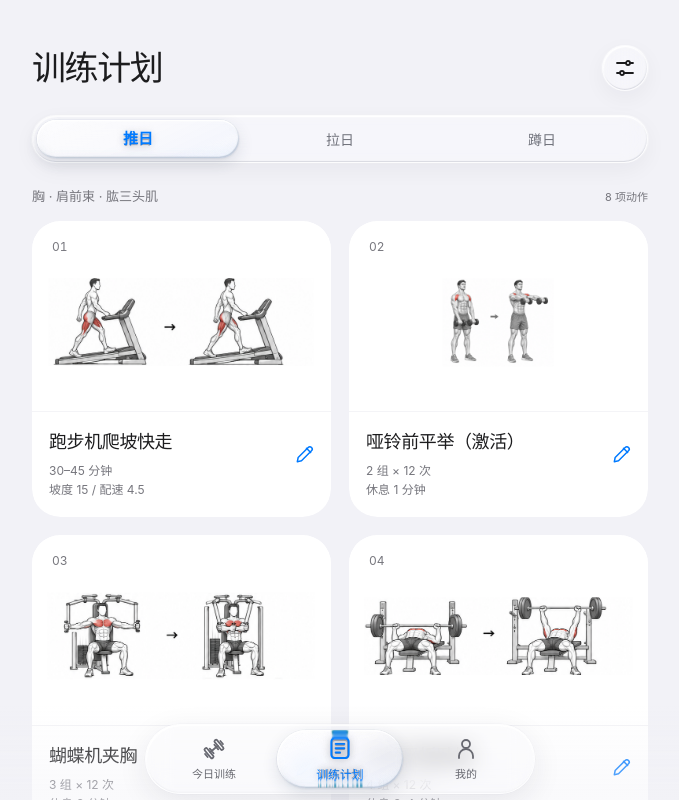
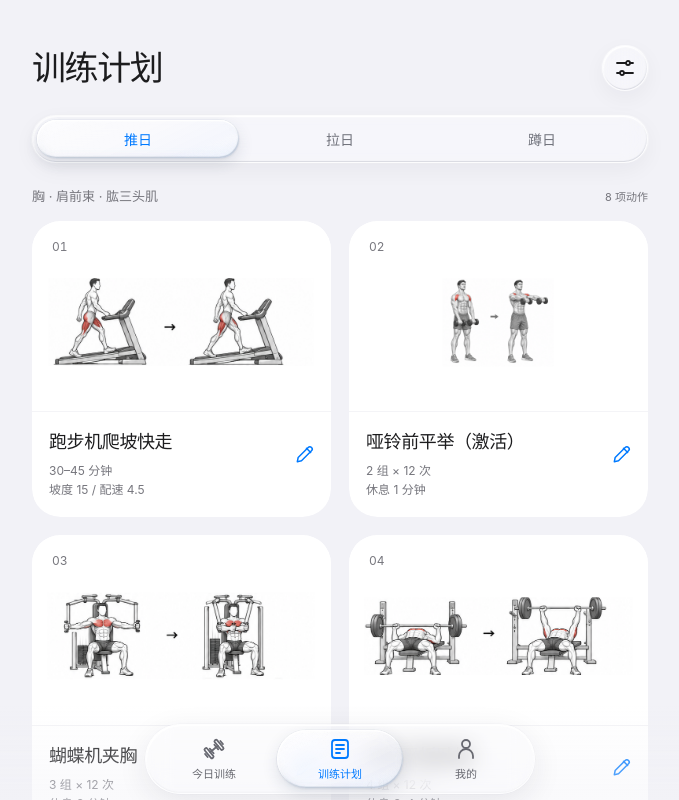
Before and after one commit to done1314/xunlian-fitness, a plain HTML site: page cards/index.html in a window 1280 px wide. Both pictures are taken after a click on the element "主导航". Shown: the top 800 px of the page, without its empty margins (300-979 px from the left). Drawn offline with Linux system fonts and the light colour scheme.

Commit message:
Show crisp original labels at rest and limit refraction to motion

```diff
--- a/cards/nav-gpu.js
+++ b/cards/nav-gpu.js
@@ -7,9 +7,15 @@ precision mediump float;
 uniform sampler2D u_ink;
 uniform vec2 u_size;
 uniform vec4 u_lens;
+uniform vec3 u_track;
+uniform float u_zoom;
 uniform float u_bend;
 varying vec2 v_uv;
-vec4 ink(vec2 p){return texture2D(u_ink,(p+32.0)/u_size);}
+vec4 ink(vec2 p){
+  float cell=clamp(floor((p.x-u_track.x)/u_track.y),0.0,2.0);
+  vec2 origin=vec2(u_track.x+(cell+0.5)*u_track.y,u_track.z);
+  return texture2D(u_ink,((p-origin)/u_zoom+origin+32.0)/u_size);
+}
 void main(){
   vec2 p=vec2(v_uv.x,1.0-v_uv.y)*u_size-32.0;
   vec2 local=p-u_lens.xy,halfSize=u_lens.zw;
@@ -21,7 +27,7 @@ void main(){
   if(coverage<=0.0)discard;
   vec2 normal=length(outside)>0.01?normalize(outside)*sign(local):
     (q.x>q.y?vec2(sign(local.x),0.0):vec2(0.0,sign(local.y)));
-  float rim=(1.0-smoothstep(0.0,12.0,max(0.0,-d)))*step(0.01,u_bend);
+  float rim=(1.0-smoothstep(0.0,12.0,max(0.0,-d)))*clamp(u_bend/7.5,0.0,1.0);
   vec2 ray=p-normal*(rim*rim*u_bend);
   vec4 centre=ink(ray);
   vec4 warm=ink(ray-normal*(rim*0.85));
@@ -55,24 +61,26 @@ export function createLensRenderer(canvas){
   gl.pixelStorei(gl.UNPACK_PREMULTIPLY_ALPHA_WEBGL,true);
   gl.uniform1i(gl.getUniformLocation(program,'u_ink'),0);
   const sizeUniform=gl.getUniformLocation(program,'u_size'),lensUniform=gl.getUniformLocation(program,'u_lens'),bendUniform=gl.getUniformLocation(program,'u_bend');
+  const trackUniform=gl.getUniformLocation(program,'u_track'),zoomUniform=gl.getUniformLocation(program,'u_zoom');
   gl.uniform1f(bendUniform,7.5);gl.clearColor(0,0,0,0);
-  let width=0,height=0,dpr=1,ready=false;
+  let width=0,height=0,dpr=1,ready=false,solid=false;
   return {
     upload(image,size){
       ({width,height,dpr}=size);
       canvas.width=Math.round(width*dpr);canvas.height=Math.round(height*dpr);
       gl.viewport(0,0,canvas.width,canvas.height);gl.uniform2f(sizeUniform,width,height);
+      gl.uniform3f(trackUniform,size.inset||0,size.step||1,size.centreY||0);
       gl.texImage2D(gl.TEXTURE_2D,0,gl.RGBA,gl.RGBA,gl.UNSIGNED_BYTE,image);ready=true;
     },
-    draw(cx,cy,halfWidth,halfHeight){
+    draw(cx,cy,halfWidth,halfHeight,zoom=1,strength=1){
       if(!ready)return;
       gl.disable(gl.SCISSOR_TEST);gl.clear(gl.COLOR_BUFFER_BIT);
       const left=Math.max(0,Math.floor((cx-halfWidth+31)*dpr)),right=Math.min(canvas.width,Math.ceil((cx+halfWidth+33)*dpr));
       const top=Math.max(0,Math.floor((cy-halfHeight+31)*dpr)),bottom=Math.min(canvas.height,Math.ceil((cy+halfHeight+33)*dpr));
       gl.enable(gl.SCISSOR_TEST);gl.scissor(left,canvas.height-bottom,Math.max(0,right-left),Math.max(0,bottom-top));
-      gl.uniform4f(lensUniform,cx,cy,halfWidth,halfHeight);gl.drawArrays(gl.TRIANGLE_STRIP,0,4);
+      gl.uniform4f(lensUniform,cx,cy,halfWidth,halfHeight);gl.uniform1f(zoomUniform,zoom);gl.uniform1f(bendUniform,solid?0:7.5*strength);gl.drawArrays(gl.TRIANGLE_STRIP,0,4);
     },
-    setSolid(value){gl.uniform1f(bendUniform,value?0:7.5);},
+    setSolid(value){solid=value;},
     destroy(){gl.deleteTexture(texture);gl.deleteBuffer(buffer);gl.deleteProgram(program);}
   };
 }
--- a/cards/nav-rail.js
+++ b/cards/nav-rail.js
@@ -1,5 +1,5 @@
-import {createLensMotion,rubberBand,destinationIndex} from './nav-physics.js?v=1.3.3';
-import {createNavigationOptics} from './navigation-optics.js?v=1.3.3';
+import {createLensMotion,rubberBand,destinationIndex} from './nav-physics.js?v=1.3.4';
+import {createNavigationOptics} from './navigation-optics.js?v=1.3.4';
 
 const clamp=(v,lo,hi)=>Math.min(hi,Math.max(lo,v));
 export function createGlassRail(host,buttons,lens,{initial=0,dock=host.parentElement}={}){
@@ -10,6 +10,7 @@ export function createGlassRail(host,buttons,lens,{initial=0,dock=host.parentEle
   host.classList.add('glass-rail');lens.inert=true;
   const motion=createLensMotion(0,frame=>{
     lens.style.transform=`translate3d(${frame.x}px,0,0) scale(${frame.scaleX},${frame.scaleY})`;
+    host.classList.toggle('is-optical',frame.moving||frame.held||frame.tracking);
     optics.draw(frame);
     host.classList.toggle('is-animating',frame.moving);host.classList.toggle('is-pressed',frame.held);host.classList.toggle('is-dragging',frame.tracking);
   },{reducedMotion:()=>reduced.matches});
--- a/cards/navigation-glass.css
+++ b/cards/navigation-glass.css
@@ -2,8 +2,10 @@
 .nav-dock{position:fixed;inset:auto 0 6px;z-index:20;width:min(calc(100% - 44px),390px);height:70px;margin-inline:auto;pointer-events:none;overflow:visible}
 .nav-dock .bottom-nav{position:absolute;inset:0;left:0;bottom:auto;width:100%;height:100%;margin:0;transform:none;overflow:visible;pointer-events:auto;touch-action:none;user-select:none;-webkit-user-select:none}
 .nav-dock .bottom-nav button{touch-action:none;color:#686971;z-index:2}
-.nav-dock .bottom-nav button[aria-current="page"]{color:#686971}
+.nav-dock .bottom-nav button[aria-current="page"]{color:#007aff}
+.nav-dock .bottom-nav.is-optical button[aria-current="page"]{color:#686971}
 .glass-rail .nav-selection{position:absolute;left:5px;top:5px;z-index:3;border-radius:999px;pointer-events:none;transform-origin:50% 50%;background:transparent;transition:none;box-shadow:0 6px 16px #27365320,0 1px 3px #1b2b4a15,inset 0 1px 1px #fffffffa,inset 0 -1px 1px #5b6d8d44;will-change:transform}
+.glass-rail:not(.is-optical) .nav-selection{z-index:1}
 .nav-selection::before{content:"";position:absolute;inset:0;border-radius:inherit;background:linear-gradient(155deg,#ffffff7d,#ffffff28 44%,#e3ecff2e 77%,#ffffff80);backdrop-filter:blur(4px) saturate(1.75);-webkit-backdrop-filter:blur(4px) saturate(1.75);box-shadow:inset 0 0 0 .75px #ffffffb8}
 .nav-selection::after{content:"";position:absolute;inset:0;z-index:2;border-radius:inherit;pointer-events:none;box-shadow:inset .9px 1.2px 1px #fffffff2,inset -.9px -1.2px 1px #7286a05c,0 0 0 .5px #b2bdd13d;background:linear-gradient(166deg,#fff3,transparent 25%,transparent 75%,#c5ddff38)}
 .nav-lens-surface{position:absolute;inset:0;overflow:hidden;border-radius:inherit;isolation:isolate;pointer-events:none;background:#f6f9ff24}
@@ -15,6 +17,7 @@
 .segment-shell{position:relative;isolation:isolate;margin-bottom:23px}
 .segment-shell .segmented{margin-bottom:0;overflow:visible;touch-action:none}
 .segment-shell .segmented.glass [data-kind]{color:#72747d;touch-action:none;user-select:none;-webkit-user-select:none}
+.segment-shell .segmented.glass:not(.is-optical) [data-kind][aria-selected="true"]{color:#007aff}
 .segment-shell .segmented .segment-selection{left:4px;top:4px}
 .segment-shell .nav-optics,.segment-shell .nav-optics-source{z-index:4}
 .nav-dock .bottom-nav.is-pressed .nav-selection{box-shadow:0 10px 22px #2736532b,0 2px 4px #1b2b4a1c,inset 0 1px 1px #fff,inset 0 -1px 1px #5b6d8d50}
--- a/cards/navigation-glass.js
+++ b/cards/navigation-glass.js
@@ -1,4 +1,4 @@
-import {createGlassRail} from './nav-rail.js?v=1.3.3';
+import {createGlassRail} from './nav-rail.js?v=1.3.4';
 
 const opaque=matchMedia('(prefers-reduced-transparency: reduce), (prefers-contrast: more)');
 const setSurfacePreference=()=>document.documentElement.classList.toggle('glass-solid',opaque.matches);
--- a/cards/navigation-optics.js
+++ b/cards/navigation-optics.js
@@ -1,4 +1,4 @@
-import {createLensRenderer} from './nav-gpu.js?v=1.3.3';
+import {createLensRenderer} from './nav-gpu.js?v=1.3.4';
 const NS='http://www.w3.org/2000/svg';
 const node=(tag,attrs={})=>{const el=document.createElementNS(NS,tag);for(const [name,value]of Object.entries(attrs))el.setAttribute(name,value);return el;};
 
@@ -6,7 +6,7 @@ export function createNavigationOptics(dock,nav,buttons){
   const canvas=document.createElement('canvas');canvas.className='nav-optics';canvas.setAttribute('aria-hidden','true');
   const source=node('svg',{xmlns:NS,class:'nav-optics-source','aria-hidden':'true',focusable:'false'});
   source.style.display='none';dock.append(source,canvas);
-  let gpu=null,lost=false,solid=false,height=0,inset=0,step=0,width=0,surfaceHeight=0,lastFrame=null,generation=0,textureImage=null,uploads=0,draws=0;
+  let gpu=null,lost=false,solid=false,height=0,inset=0,step=0,width=0,surfaceHeight=0,lastFrame=null,generation=0,textureImage=null,uploads=0,draws=0,visible=null;
   function initialise(){
     try{gpu=createLensRenderer(canvas);}catch{gpu=null;}
     canvas.hidden=!gpu;source.style.display=gpu?'none':'block';canvas.dataset.renderer=gpu?'webgl':'vector-fallback';
@@ -15,13 +15,23 @@ export function createNavigationOptics(dock,nav,buttons){
   canvas.addEventListener('webglcontextlost',event=>{event.preventDefault();lost=true;canvas.hidden=true;source.style.display='block';canvas.dataset.renderer='vector-fallback';if(lastFrame)draw(lastFrame);});
   canvas.addEventListener('webglcontextrestored',()=>{lost=false;initialise();if(gpu&&textureImage){upload();gpu.setSolid(solid);}if(lastFrame)draw(lastFrame);});
   function upload(){
-    gpu.upload(textureImage,{width,height:surfaceHeight,dpr:Math.min(2,window.devicePixelRatio||1)});
+    gpu.upload(textureImage,{width,height:surfaceHeight,dpr:Math.min(2,window.devicePixelRatio||1),inset,step,centreY:inset+height/2});
     canvas.dataset.textureUploads=String(++uploads);
   }
   function draw(frame){
-    lastFrame=frame;if(!step)return;
+    lastFrame=frame;
+    const active=frame.moving||frame.held||frame.tracking;
+    canvas.hidden=!active||!gpu||lost;
+    source.style.display=active&&(!gpu||lost)?'block':'none';
+    if(active!==visible){visible=active;canvas.dataset.active=String(active);}
+    // At rest the actual DOM glyphs are the only ink on screen. Keeping even
+    // an unblurred canvas copy would introduce font-rasterisation double edges.
+    if(!active){canvas.dataset.drawCalls=String(draws);return;}
+    if(!step)return;
     const hw=step*frame.scaleX/2,hh=height*frame.scaleY/2,cx=inset+frame.x+step/2,cy=inset+height/2;
-    if(gpu&&!lost){gpu.draw(cx,cy,hw,hh);draws++;if(!frame.moving)canvas.dataset.drawCalls=String(draws);}
+    const zoom=1+Math.min(.08,(Math.abs(frame.scaleX-1)+Math.abs(frame.scaleY-1))*.16);
+    const strength=frame.held||frame.tracking?1:Math.min(1,(Math.abs(frame.scaleX-1)+Math.abs(frame.scaleY-1))*7);
+    if(gpu&&!lost){gpu.draw(cx,cy,hw,hh,zoom,strength);draws++;if(!frame.moving)canvas.dataset.drawCalls=String(draws);}
     else source.style.clipPath=`inset(${cy-hh+32}px ${width-cx-hw-32}px ${surfaceHeight-cy-hh-32}px ${cx-hw+32}px round ${hh}px)`;
   }
   function resize(size){
@@ -32,7 +42,7 @@ export function createNavigationOptics(dock,nav,buttons){
     for(const button of buttons){
       const b=button.getBoundingClientRect(),icon=button.querySelector('svg'),label=button.lastElementChild||button;
       const cx=b.left-box.left+b.width/2,cy=b.top-box.top+b.height/2;
-      const item=node('g',{class:'nav-optic-item',color:'#007aff',transform:`translate(${cx} ${cy}) scale(1.08) translate(${-cx} ${-cy})`});
+      const item=node('g',{class:'nav-optic-item',color:'#007aff'});
       if(icon){
         const r=icon.getBoundingClientRect(),copy=icon.cloneNode(true);
         for(const [k,v]of Object.entries({x:r.left-box.left,y:r.top-box.top,width:r.width,height:r.height,fill:'none',stroke:'currentColor','stroke-width':1.8,'stroke-linecap':'round','stroke-linejoin':'round'}))copy.setAttribute(k,v);
--- a/cards/service-worker.js
+++ b/cards/service-worker.js
@@ -1,5 +1,5 @@
-const CACHE='xunlian-cards-v1.3.3';
-const SHELL=['./','index.html','style.css?v=1.3.3','glass.css?v=1.3.3','refinement.css?v=1.3.3','app.js?v=1.3.3','navigation-glass.js?v=1.3.3','nav-physics.js?v=1.3.3','navigation-optics.js?v=1.3.3','nav-rail.js?v=1.3.3','nav-gpu.js?v=1.3.3','navigation-glass.css?v=1.3.3','vendor/liquid-glass.js','vendor/LIQUID-GLASS-LICENSE.txt','model.js','schedule.js','plan-data.js','manifest.json','icon.svg','icon.svg?v=1.3.3','assets/icon-192.png?v=1.3.3','assets/icon-512.png?v=1.3.3',...['push','pull','legs'].flatMap((k,i)=>Array.from({length:[8,7,5][i]},(_,n)=>`assets/${k}-${n+1}.png`))];
+const CACHE='xunlian-cards-v1.3.4';
+const SHELL=['./','index.html','style.css?v=1.3.4','glass.css?v=1.3.4','refinement.css?v=1.3.4','app.js?v=1.3.4','navigation-glass.js?v=1.3.4','nav-physics.js?v=1.3.4','navigation-optics.js?v=1.3.4','nav-rail.js?v=1.3.4','nav-gpu.js?v=1.3.4','navigation-glass.css?v=1.3.4','vendor/liquid-glass.js','vendor/LIQUID-GLASS-LICENSE.txt','model.js','schedule.js','plan-data.js','manifest.json','icon.svg','icon.svg?v=1.3.4','assets/icon-192.png?v=1.3.4','assets/icon-512.png?v=1.3.4',...['push','pull','legs'].flatMap((k,i)=>Array.from({length:[8,7,5][i]},(_,n)=>`assets/${k}-${n+1}.png`))];
 self.addEventListener('install',event=>event.waitUntil(caches.open(CACHE).then(cache=>cache.addAll(SHELL.map(url=>new Request(url,{cache:'reload'})))).then(()=>self.skipWaiting())));
 self.addEventListener('activate',event=>event.waitUntil(caches.keys().then(keys=>Promise.all(keys.filter(k=>k.startsWith('xunlian-cards-')&&k!==CACHE).map(k=>caches.delete(k)))).then(()=>self.clients.claim())));
 self.addEventListener('fetch',event=>{const request=event.request;if(request.method!=='GET'||new URL(request.url).origin!==self.location.origin)return;event.respondWith(fetch(request,{cache:'no-cache'}).then(response=>{if(response.ok){const copy=response.clone();event.waitUntil(caches.open(CACHE).then(cache=>cache.put(request,copy)))}return response}).catch(async()=>{const cached=await caches.match(request);if(cached)return cached;if(request.mode==='navigate')return caches.match(new URL('index.html',self.registration.scope).href);return Response.error()}))});
```
Also changed, not shown: cards/index.html (+8 -8 lines), cards/manifest.json.
